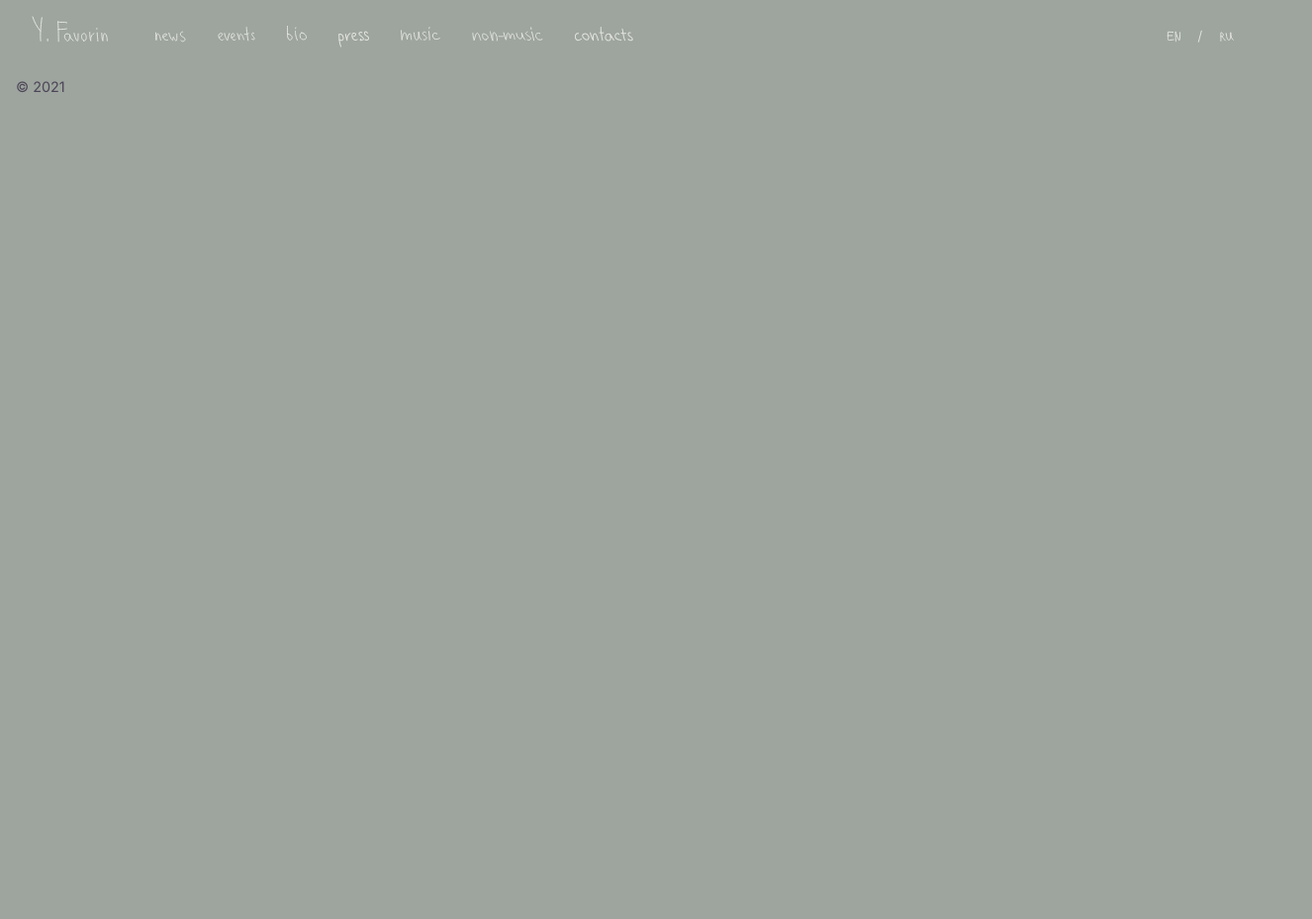
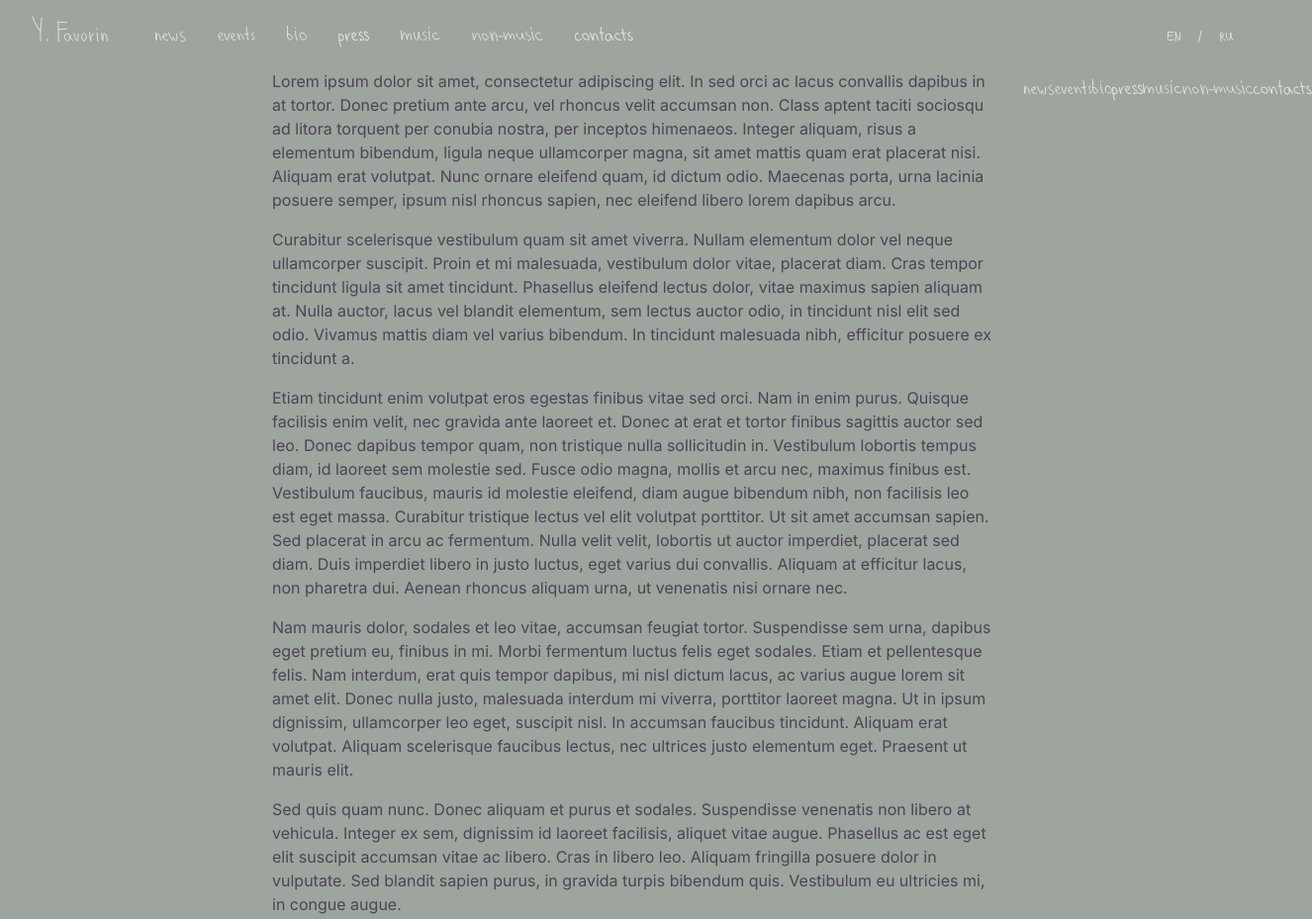
Before and after one commit to DmitryOvchinnikov/favorin, a website: page index.html in a window 1280 px wide. Shown: the top 929 px of the page at 99% size, 1326 px wide, since content can reach past the window. Before the commit the page ends 800 px from the top, so only its background shows below. Drawn offline with nearby package versions, Linux system fonts and the light colour scheme; files that its build step writes are made by us from their sources.

Commit message:
Made base layout structure. Made base typography style.

```diff
--- a/index.html
+++ b/index.html
@@ -31,7 +31,7 @@
   <link href="http://favorin.ru/index.xml" rel="alternate" type="application/rss+xml" title="Yury Favorin" />
 
 </head>
-<body class="bkg-main">
+<body class="bkg-news">
 
   <!--!svg-nav-en-->
   <svg xmlns="http://www.w3.org/2000/svg"
@@ -215,7 +215,7 @@
 
   <header class="blog-header">
     <!--!Navigation-->
-    <nav class="navbar navbar-expand-lg navbar-light blog-nav">
+    <nav class="navbar navbar-expand-md navbar-light blog-nav">
 
       <!--!Name-->
       <a class="navbar-brand px-3 draw" href="/">
@@ -276,7 +276,7 @@
               <svg width="15" height="38"><use xlink:href="#en"/></svg>
             </a>
           </li>
-          <li class="nav-item d-none d-xl-block d-lg-block">
+          <li class="nav-item d-none d-xl-block d-lg-block d-md-block">
             <a class="nav-link px-0 draw" href="#" style="stroke: #e5e5df;">
               <svg width="6" height="38"><use xlink:href="#slash"/></svg>
             </a>
@@ -297,14 +297,59 @@
 
   </header>
 
-  <div class="container blog-main">
+  <div class="container">
     <div class="row">
 
-      <div class="">
+      <aside class="col-lg-2 col-md-1"></aside>
 
+      <div class="col-lg-8 col-md-9">
+        <p>Lorem ipsum dolor sit amet, consectetur adipiscing elit. In sed orci ac lacus convallis dapibus in at tortor. Donec pretium ante arcu, vel rhoncus velit accumsan non. Class aptent taciti sociosqu ad litora torquent per conubia nostra, per inceptos himenaeos. Integer aliquam, risus a elementum bibendum, ligula neque ullamcorper magna, sit amet mattis quam erat placerat nisi. Aliquam erat volutpat. Nunc ornare eleifend quam, id dictum odio. Maecenas porta, urna lacinia posuere semper, ipsum nisl rhoncus sapien, nec eleifend libero lorem dapibus arcu.</p>
+        <p>Curabitur scelerisque vestibulum quam sit amet viverra. Nullam elementum dolor vel neque ullamcorper suscipit. Proin et mi malesuada, vestibulum dolor vitae, placerat diam. Cras tempor tincidunt ligula sit amet tincidunt. Phasellus eleifend lectus dolor, vitae maximus sapien aliquam at. Nulla auctor, lacus vel blandit elementum, sem lectus auctor odio, in tincidunt nisl elit sed odio. Vivamus mattis diam vel varius bibendum. In tincidunt malesuada nibh, efficitur posuere ex tincidunt a.</p>
+        <p>Etiam tincidunt enim volutpat eros egestas finibus vitae sed orci. Nam in enim purus. Quisque facilisis enim velit, nec gravida ante laoreet et. Donec at erat et tortor finibus sagittis auctor sed leo. Donec dapibus tempor quam, non tristique nulla sollicitudin in. Vestibulum lobortis tempus diam, id laoreet sem molestie sed. Fusce odio magna, mollis et arcu nec, maximus finibus est. Vestibulum faucibus, mauris id molestie eleifend, diam augue bibendum nibh, non facilisis leo est eget massa. Curabitur tristique lectus vel elit volutpat porttitor. Ut sit amet accumsan sapien. Sed placerat in arcu ac fermentum. Nulla velit velit, lobortis ut auctor imperdiet, placerat sed diam. Duis imperdiet libero in justo luctus, eget varius dui convallis. Aliquam at efficitur lacus, non pharetra dui. Aenean rhoncus aliquam urna, ut venenatis nisi ornare nec.</p>
+        <p>Nam mauris dolor, sodales et leo vitae, accumsan feugiat tortor. Suspendisse sem urna, dapibus eget pretium eu, finibus in mi. Morbi fermentum luctus felis eget sodales. Etiam et pellentesque felis. Nam interdum, erat quis tempor dapibus, mi nisl dictum lacus, ac varius augue lorem sit amet elit. Donec nulla justo, malesuada interdum mi viverra, porttitor laoreet magna. Ut in ipsum dignissim, ullamcorper leo eget, suscipit nisl. In accumsan faucibus tincidunt. Aliquam erat volutpat. Aliquam scelerisque faucibus lectus, nec ultrices justo elementum eget. Praesent ut mauris elit.</p>
+        <p>Sed quis quam nunc. Donec aliquam et purus et sodales. Suspendisse venenatis non libero at vehicula. Integer ex sem, dignissim id laoreet facilisis, aliquet vitae augue. Phasellus ac est eget elit suscipit accumsan vitae ac libero. Cras in libero leo. Aliquam fringilla posuere dolor in vulputate. Sed blandit sapien purus, in gravida turpis bibendum quis. Vestibulum eu ultricies mi, in congue augue.</p>
       </div>
 
-      <aside>
+      <aside class="col-lg-2 col-md-2 ml-auto blog-sidebar">
+        <section class="nav">
+          <ol class="list-unstyled">
+            <li>
+              <a class="draw" href="/news/">
+                <svg width="31" height="38"><use xlink:href="#news-en"/></svg>
+              </a>
+            </li>
+            <li>
+              <a class="draw" href="/events/">
+                <svg width="38" height="38"><use xlink:href="#events-en"/></svg>
+              </a>
+            </li>
+            <li>
+              <a class="draw" href="/bio/">
+                <svg width="20" height="38"><use xlink:href="#bio-en"/></svg>
+              </a>
+            </li>
+            <li>
+              <a class="draw" href="/press/">
+                <svg width="31" height="38"><use xlink:href="#press-en"/></svg>
+              </a>
+            </li>
+            <li>
+              <a class="draw" href="/music/">
+                <svg width="40" height="38"><use xlink:href="#music-en"/></svg>
+              </a>
+            </li>
+            <li>
+              <a class="draw" href="/non-music/">
+                <svg width="72" height="38"><use xlink:href="#non-music-en"/></svg>
+              </a>
+            </li>
+            <li>
+              <a class="draw" href="/contacts/">
+                <svg width="59" height="38"><use xlink:href="#contacts-en"/></svg>
+              </a>
+            </li>
+          </ol>
+        </section>
 
       </aside>
 
@@ -312,9 +357,9 @@
   </div>
 
   <!--!Footer-->
-  <footer class="w-100 blog-footer">
+  <footer class="w-auto blog-footer">
     <nav class="navbar navbar-light">
-      <p class="w-100 text-left">© 2021</p>
+      <p class="text-left">© 2021</p>
     </nav>
   </footer>
   <!--!Footer-->
--- a/scss/base/_typography.scss
+++ b/scss/base/_typography.scss
@@ -1,18 +1,15 @@
 // base/typography.scss
 // ====================
 
-
-/**
-*  Font face
-*/
+// Font face
+// ---------
 
 
 @font-face {
     font-family: 'opensans';
     src: url('https://fonts.googleapis.com/css2?family=Open+Sans:ital,wght@0,300;0,400;0,600;0,700;0,800;1,300;1,400;1,600;1,700;1,800&display=swap');
-    //font-weight: normal;
+    //font-weight: 300;
     //font-style: normal;
-
 }
 
 
@@ -39,7 +36,7 @@
 *	 Font for project
 */
 
-$fontSize: calc((1em + 1vw) * 0.5);
+//$fontSize: calc((1em + 1vw) * 0.5);
 //@media screen and (min-width: 50em) { $font-size: 1.25vw; }
 //@media screen and (min-width: 75em) { $font-size: 1.0em; }
 
@@ -51,9 +48,9 @@ p {
 	font-family: 'opensans',-apple-system,BlinkMacSystemFont,"Segoe UI",Roboto,Oxygen-Sans,Ubuntu,Cantarell,"Helvetica Neue",sans-serif;
 	color: $text;
 	font-style: normal;
-	font-size: $fontSize;
-	line-height: $lineHeight;
-	margin-bottom: 1em;
+	//font-size: $fontSize;
+	//line-height: $lineHeight;
+	//margin-bottom: 1em;
 }
 
 a {
```
